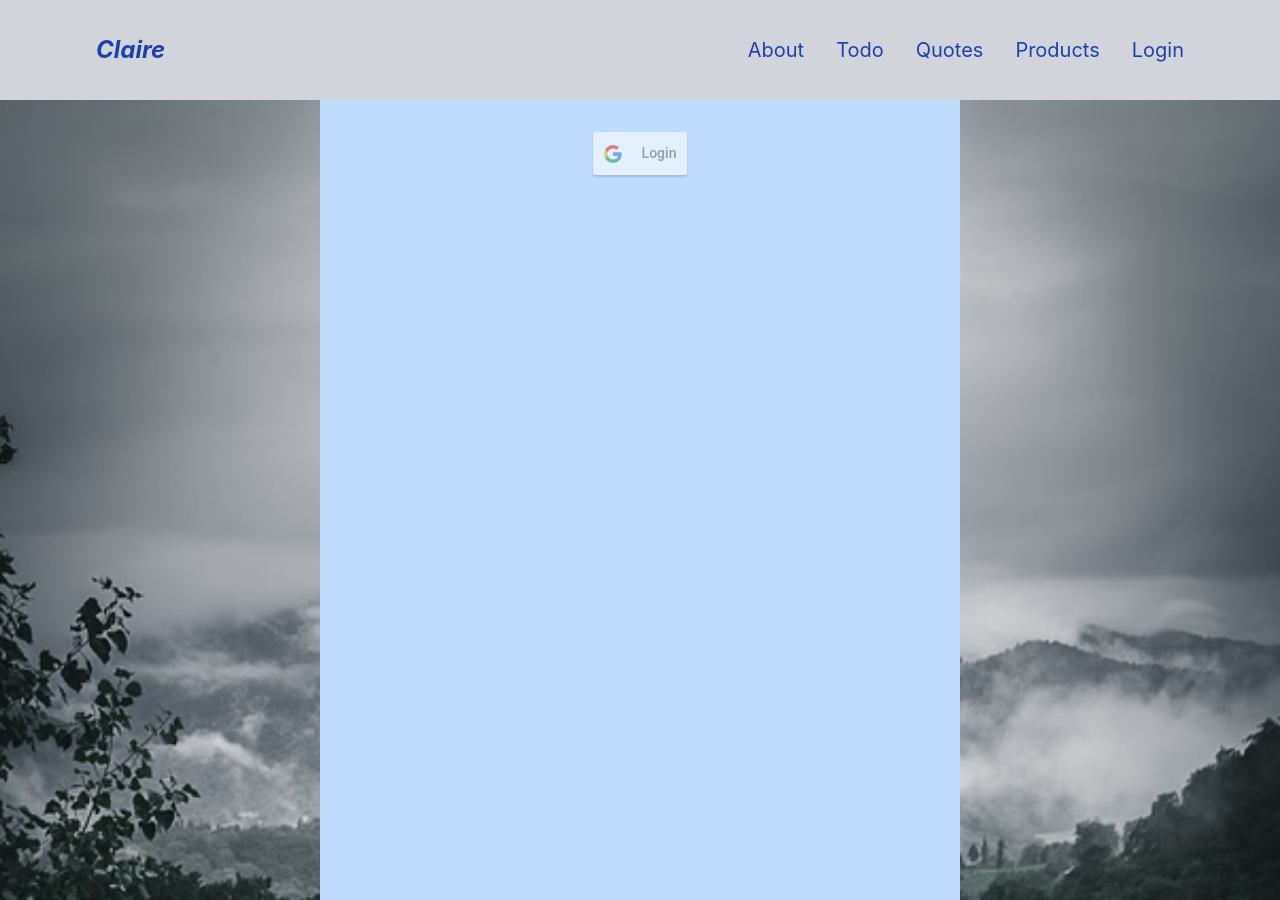
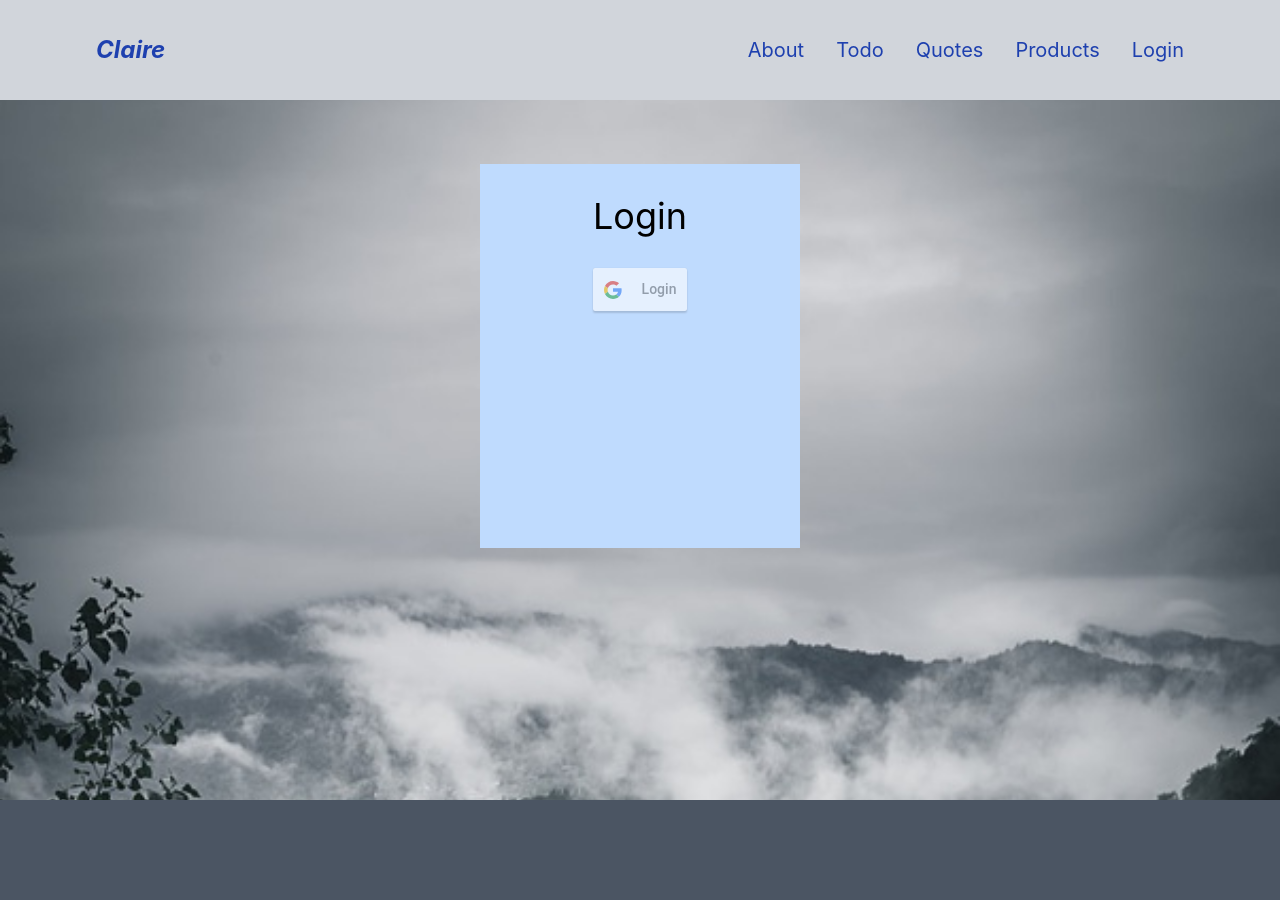
Before and after one commit to mugwira/React-Quote-Generator, a React (Create React App) app: page /login in a window 1280 px wide. After the commit the page ends 800 px from the top, so only its background shows below. Built offline with nearby package versions, Linux system fonts and the light colour scheme.

Commit message:
Implemented Login with google account

```diff
--- a/src/Login.js
+++ b/src/Login.js
@@ -20,8 +20,9 @@ function Login() {
   };
 
   return (
-    <div className="my-login text-center bg-blue-200 w-1/2 mx-auto min-h-screen">
+    <div className="my-login text-center bg-blue-200 w-1/4 mx-auto h-96 my-16">
       <div className="content p-8">
+          <h2 className="mb-8 font-semi-bold text-4xl">Login</h2>
         {showLoginButton ? (
           <GoogleLogin
             clientId={clientId}
```
